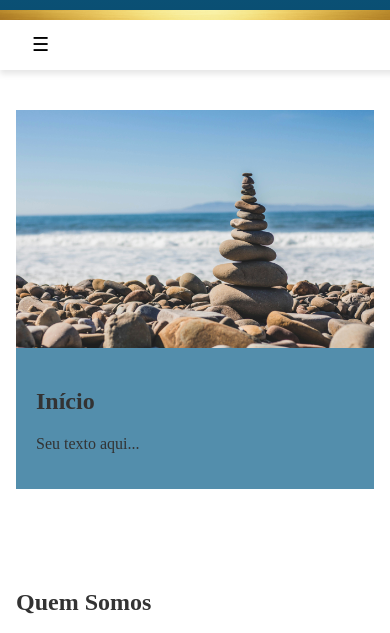
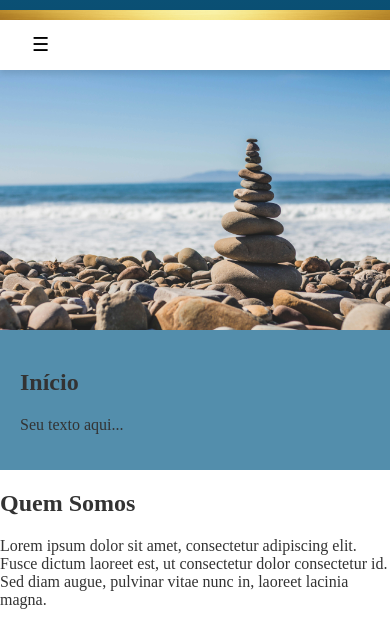
Before and after one commit to manupenteado/EndoBalance-LandingPage, a plain HTML site: page index.html in a window 390 px wide. Shown: the part 210-843 px from the top of the page. Drawn offline with nearby package versions, Linux system fonts and the light colour scheme.

Commit message:
imagem ocupa tudo mobile

```diff
--- a/style.css
+++ b/style.css
@@ -216,12 +216,6 @@ section > * {
 /* Responsividade simples */
 @media (max-width: 768px) {
 
- section {
-    padding: 40px 1rem;
-    margin-bottom: 30px;
-  }
-
-
 
     html, body {
     width: 100%;
```
